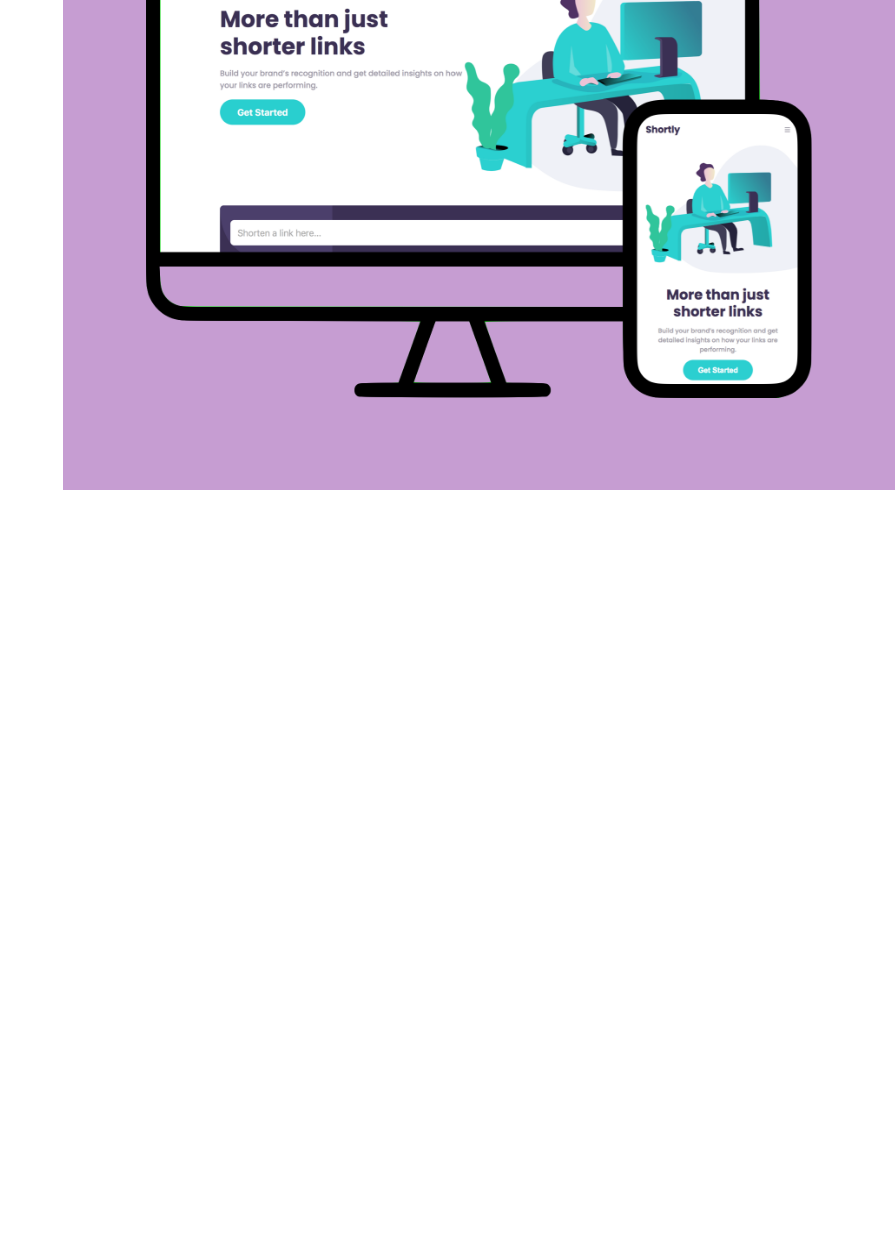
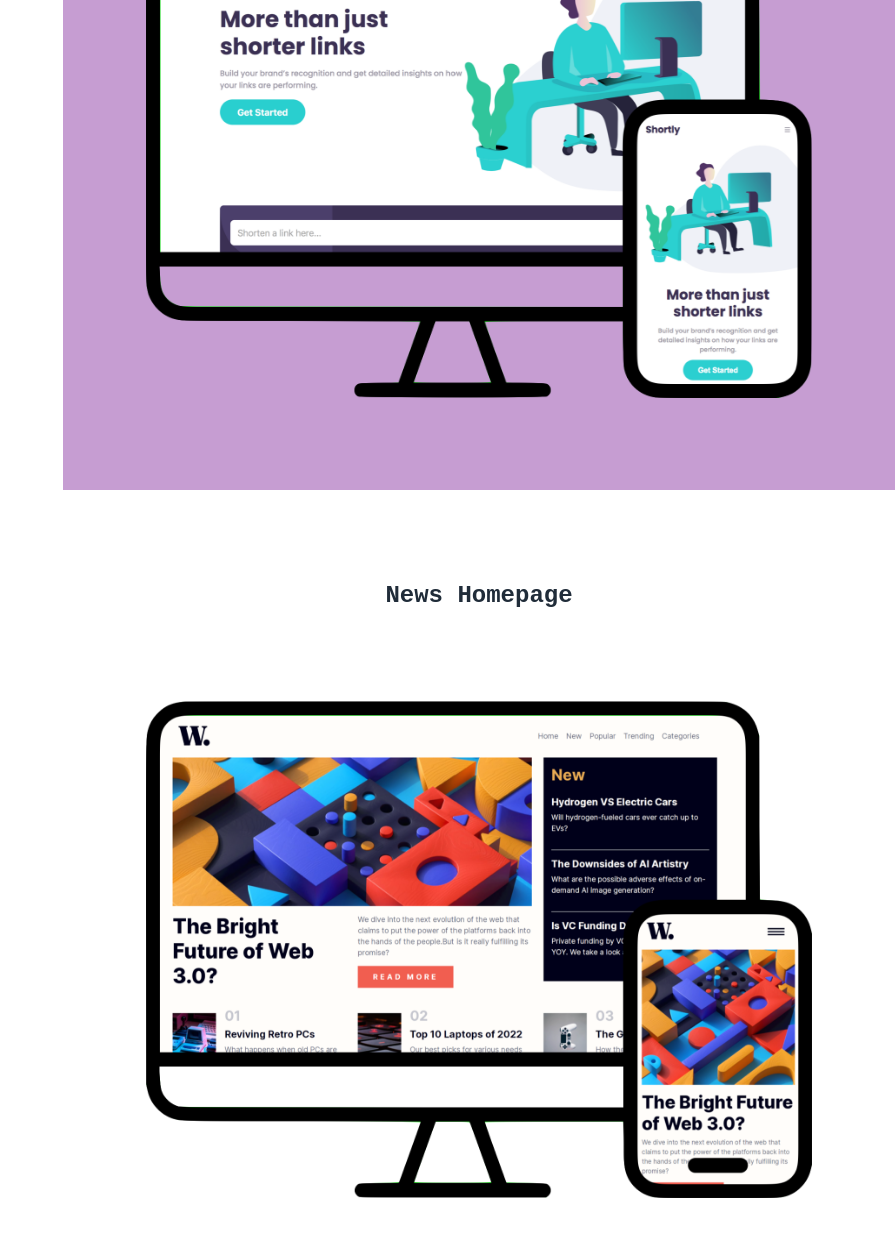
Before and after one commit to beckyyyyy/portfolio, a plain HTML site: page index.html in a window 1280 px wide. Shown: the part 3510-4746 px from the top of the page, without its empty margins (385-1280 px from the left). Before the commit the page ends 4000 px from the top, so only its background shows below. Drawn offline with Linux system fonts and the light colour scheme; a web font is replaced by a local one.

Commit message:
add collection

```diff
--- a/index.html
+++ b/index.html
@@ -233,6 +233,47 @@
                     </div>
                 </div>
             </section>
+            <section id="collection-6" class="collection">
+                <div class="main__collection">
+                    <div class="fixed-width">
+                        <div class="main__collection__container">
+                            <h1>News Homepage</h1>
+                            <div class="image__container more-btn" data-id="6">
+                                <img src="images/news-page-cover.png" alt="">
+                                <div class="image__container__more">
+                                    <h3 class="click">Click me!</h3>
+                                </div>
+                            </div>
+                        </div>
+                    </div>
+                </div>
+                <div class="main__detail">
+                    <div class="fixed-width">
+                        <div class="main__detail__container">
+                            <div class="close-container">
+                                <img class="close-btn icon" data-id="6" src="images/close.svg" alt="close-icon">
+                            </div>
+                            <div class="information">
+                                <h1>About the project</h1>
+                                <ul class="about-list">
+                                    <li>Put in a Link and click "Shorten it!" to get a shorten URL</li>
+                                    <li>Click "Copy" to copy the shorten URL to your clipboard
+                                    </li>
+                                    <li>Built with HTML, Sass/SCSS, JavaScript</li>
+                                    <li>Using Axios, RESTful API</li>
+                                    <li>Responsive web design</li>
+                                </ul>
+                                <div class="link-container">
+                                    <a href="https://github.com/beckyyyyy/bootstrap-newsHomepage" target="_blank"><img
+                                            class="icon" src="images/github.svg" alt="github-icon"></a>
+                                    <a href="https://beckyyyyy.github.io/bootstrap-newsHomepage/" target="_blank"><img
+                                            class="icon" src="images/chrome.svg" alt="chrome-icon"></a>
+                                </div>
+                            </div>
+                        </div>
+                    </div>
+                </div>
+            </section>
         </main>
     </div>
     <script src="main.js"></script>
--- a/src/scss_dir/_index.scss
+++ b/src/scss_dir/_index.scss
@@ -126,7 +126,7 @@
 }
 
 // collection colors
-$max: 6;
+$max: 7;
 @for $i from 1 to $max {
     $primary-color:map-get($collection-primary, $i);
     $secondary-color:map-get($collection-secondary, $i);
--- a/src/scss_dir/_variable.scss
+++ b/src/scss_dir/_variable.scss
@@ -19,7 +19,8 @@ $collection-primary: (
     2: #F7B538,
     3: #8CC084,
     4: #DA4167,
-    5: #C69DD2
+    5: #C69DD2,
+    6:#8FB8DE
 );
 
 $collection_secondary:(
@@ -27,5 +28,6 @@ $collection_secondary:(
     2: #FBDA9D,
     3: #CDE3C9,
     4: #F2BBC9,
-    5: #DEC7E5
+    5: #DEC7E5,
+    6:#C0D7EC
 )
```
Also changed, not shown: images/news-page-cover.png (added).
